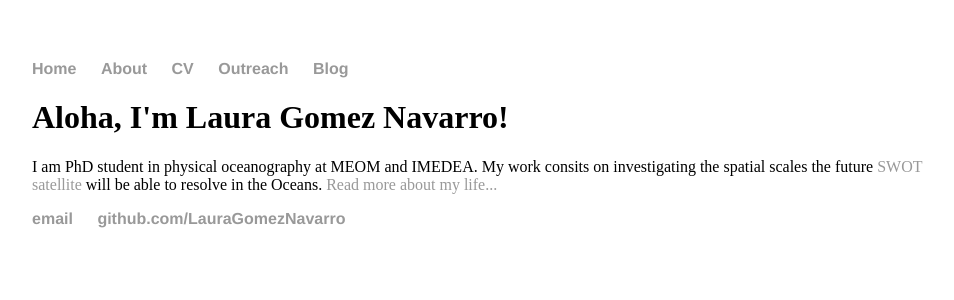
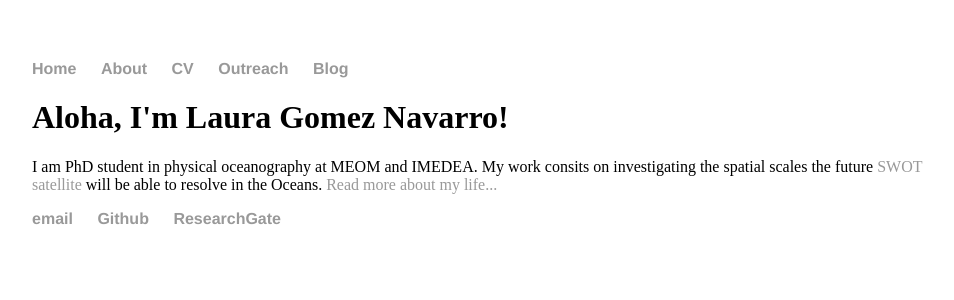
Before and after one commit to LauraGomezNavarro/LauraGomezNavarro.github.io, a Jekyll site: the page built from index.html, in a window 1280 px wide. Shown: the top 300 px of the page, without its empty margins (160-1114 px from the left). Built offline with Jekyll 4.4.1, drawn with Linux system fonts in a browser that asks for light colours.

Commit message:
Update default.html

```diff
--- a/_layouts/default.html
+++ b/_layouts/default.html
@@ -23,7 +23,8 @@
 			<footer>
 	    		<ul>
 	        		<li><a href="mailto:lauragomnav@gmail.com">email</a></li>
-	        		<li><a href="https://github.com/LauraGomezNavarro">github.com/LauraGomezNavarro</a></li>
+	        		<li><a href="https://github.com/LauraGomezNavarro">Github</a></li>
+				<li><a href="https://www.researchgate.net/profile/Laura_Gomez-Navarro">ResearchGate</a></li>
 				</ul>
 			</footer>
 		</body>
```
